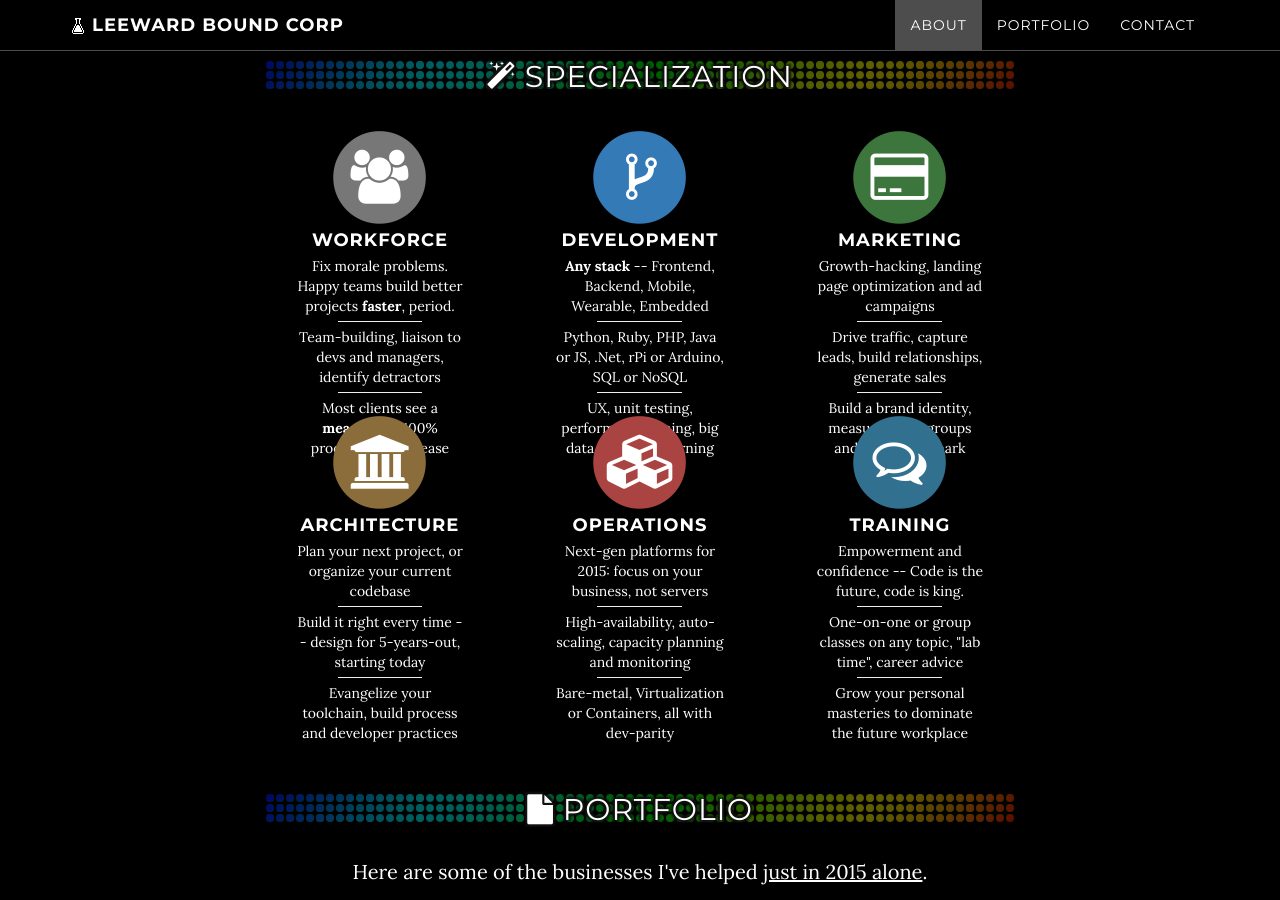
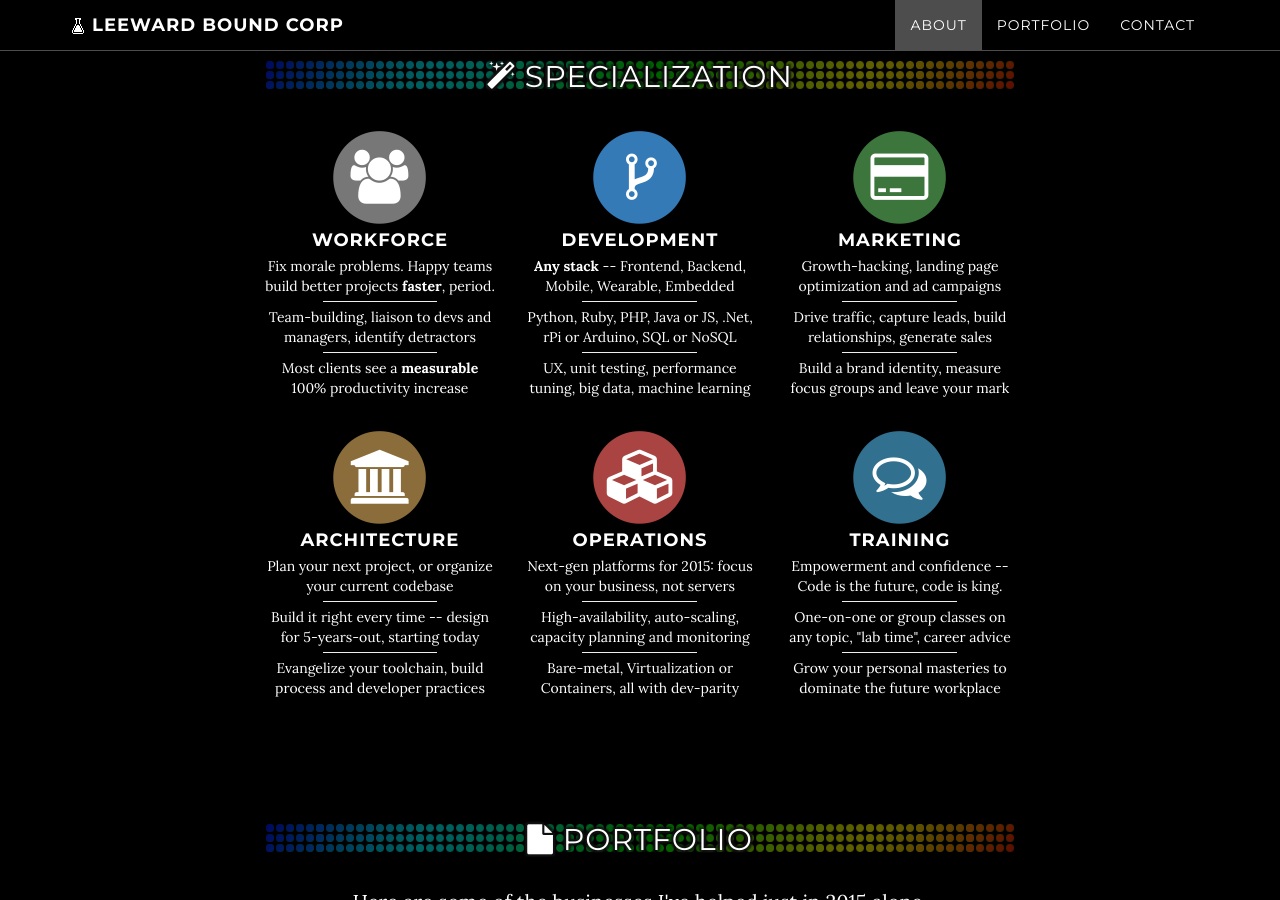
Before and after one commit to boundcorp/lwbco.github.io, a Jekyll site: the page built from index.html, in a window 1280 px wide and 900 px high, scrolled down 1490 px. Built offline with Jekyll 4.4.1, drawn with Linux system fonts in a browser that asks for light colours; nearby versions of some CDN libraries; comment, search, counter and statistics services are not loaded.

Commit message:
fixing carousel

```diff
--- a/css/carousel.css
+++ b/css/carousel.css
@@ -4,6 +4,14 @@
 /* Since positioning the image, we need to help out the caption */
 .carousel-caption {
   z-index: 10;
+  bottom: auto;
+}
+.carousel {
+    text-align: top;
+}
+.carousel-caption ul {
+    vertical-align: center;
+    font-size: 1.2em;
 }
 
 /* Declare heights because of positioning of img element */
@@ -12,12 +20,12 @@
 }
 @media(min-width:640px) {
     .carousel .item {
-      height: 400px;
+      height: 450px;
     }
 }
 @media(min-width:800px) {
     .carousel .item {
-      height: 350px;
+      height: 400px;
     }
 }
 .carousel-inner > .item > img {
--- a/css/grayscale.scss
+++ b/css/grayscale.scss
@@ -450,7 +450,7 @@
 }
 
 .nudge { margin-left: 2px; }
-.colheight { height: 285px; padding: 0px 45px; }
+.colheight { height: 300px; padding: 0px 15px; }
 .aboutpoints h4 { margin-bottom: 5px; }
 hr { width: 50%; margin: 5px auto;}
 .process {
```
